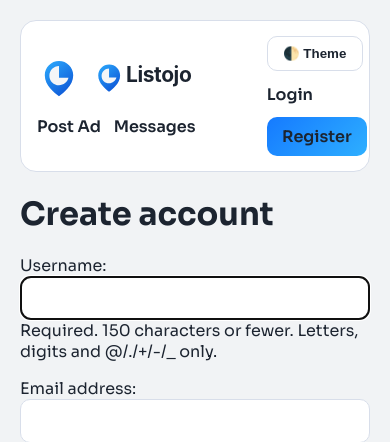
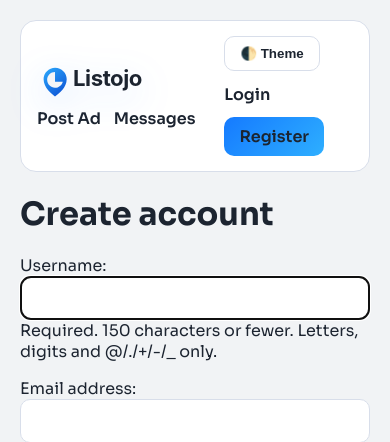
Before and after one commit to saichand003/listojo, a Django app: page /accounts/register/ in a window 390 px wide. Shown: the top 442 px of the page. Run offline with Django 5.2, Linux system fonts and the light colour scheme.

Commit message:
Refine header branding layout and spacing

```diff
--- a/static/styles.css
+++ b/static/styles.css
@@ -29,10 +29,9 @@ body { font-family: 'Sora', Inter, Arial, sans-serif; background: var(--bg); col
   display:flex; align-items:center; justify-content:space-between; gap:1rem; margin-bottom:1.25rem;
   background: var(--surface); border:1px solid var(--border); padding:.95rem 1rem; border-radius:16px;
 }
-.nav-left { display:flex; align-items:center; gap:1.1rem; flex-wrap:wrap; }
-.brand { display:flex; align-items:center; gap:.7rem; text-decoration:none; }
-.logo-mark { height: 52px; width: auto; display:block; }
-.brand-logo { height: 42px; width: auto; display:block; }
+.nav-left { display:flex; align-items:center; gap:.6rem; flex-wrap:wrap; }
+.brand { display:flex; align-items:center; text-decoration:none; padding-right:.2rem; }
+.brand-logo { height: 46px; width: auto; display:block; filter: drop-shadow(0 10px 18px rgba(21, 122, 255, .18)); }
 
 .primary-links, .nav-links { display:flex; gap:.8rem; flex-wrap:wrap; align-items:center; }
 .primary-links a, .nav-links a { text-decoration:none; color:var(--text); font-weight:600; }
@@ -61,6 +60,5 @@ footer { text-align:center; padding-bottom:.8rem; }
 
 @media (max-width: 860px) {
   .filters { grid-template-columns: 1fr; }
-  .logo-mark { height: 44px; }
-  .brand-logo { height: 34px; }
+  .brand-logo { height: 36px; }
 }
--- a/templates/base.html
+++ b/templates/base.html
@@ -12,7 +12,6 @@
     <nav class="navbar">
         <div class="nav-left">
             <a class="brand" href="{% url 'listing_list' %}">
-                <img src="{% static 'mark.svg' %}?v={{ UI_ASSET_VERSION }}" alt="Listojo mark" class="logo-mark">
                 <img src="{% static 'logo.svg' %}?v={{ UI_ASSET_VERSION }}" alt="Listojo" class="brand-logo">
             </a>
             <div class="primary-links">
```
